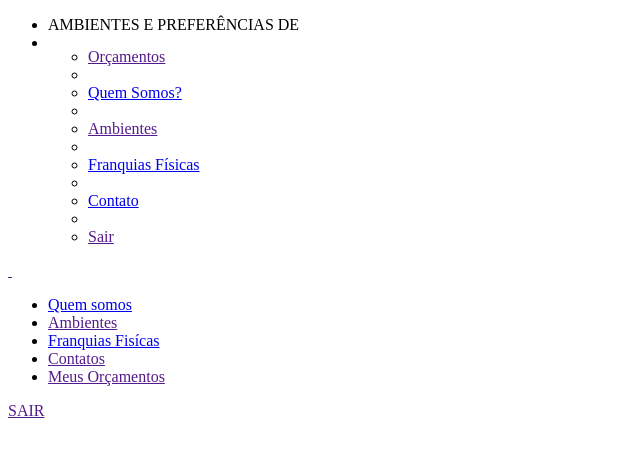
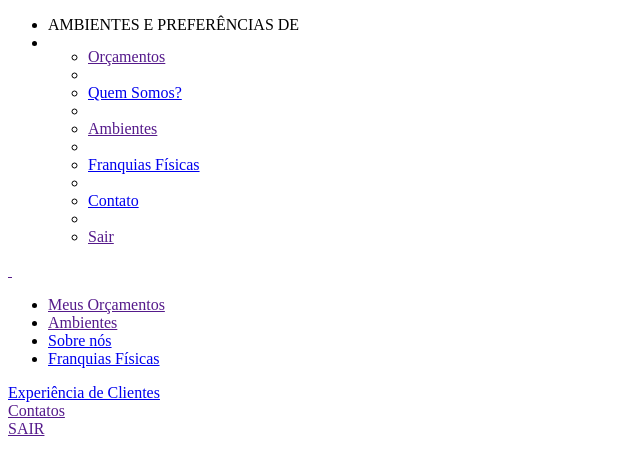
Before and after one commit to tuttemob/TutteMob, a PHP site: the page made by module/Application/view/layout/layout.phtml in a window 1280 px wide. Shown: the part 26-501 px from the top of the page, without its empty margins (0-640 px from the left). Run offline with PHP 8.4, Linux system fonts and the light colour scheme; the template is opened without the code that fills it, so the values that code supplies are empty.

Commit message:
Ajustado para que o corpo do e-mail enviado pelo usuário através do formulário de contato respeite as quebras de linhas / Alinhado o botão Confirmar Ambientes à direita da tela / Ajustado ordem, nomes e posicionamento dos itens do menu lateral

```diff
--- a/emails/template.EmailMensagemContato.phtml
+++ b/emails/template.EmailMensagemContato.phtml
@@ -1,7 +1,7 @@
 <html>
 <body>
 	<h2>Mensagem enviada por <?=$this->macros['nome'];?>:</h2>
-	<p><?=$this->macros['mensagem'];?></p>
+	<p><?=nl2br($this->macros['mensagem']);?></p>
 	<p>E-mail: <?=$this->macros['email'];?></p>
 	<p>Fone de contato: <?=$this->macros['telefone'];?></p>
 </body>
--- a/module/Application/view/application/clientes/index.phtml
+++ b/module/Application/view/application/clientes/index.phtml
@@ -261,7 +261,11 @@
             	</div>
 
             	<div class="briefing-item col-xs-12">
-            		<button class="btn btn-primary" id="btn-confirmar-ambientes">Confirmar Ambientes</button>
+            		<div class="col-xs-8">
+            		</div>
+            		<div class="col-xs-4">
+            			<button class="btn btn-primary" id="btn-confirmar-ambientes">Confirmar Ambientes</button>
+            		</div>
             	</div>
 		    </div>
 
--- a/module/Application/view/layout/layout.phtml
+++ b/module/Application/view/layout/layout.phtml
@@ -126,30 +126,10 @@
 					</div>
 					<div id="nav-center">
 						<ul>
-							<li>
-								<a href="<?= $this->url('home'); ?>#section-quemsomos" title="Quem somos">
-									Quem somos
-								</a>
-							</li>
-							<li>
-								<a href="<?= $this->url('home', array('action' => 'ambientes')); ?>" title="Ambientes">
-									Ambientes
-								</a>
-							</li>
-							<li>
-								<a href="<?= $this->url('home'); ?>#section-franquias-fisicas" title="Franquias Fisícas">
-									Franquias Fisícas
-								</a>
-							</li>
-							<li>
-								<a href="<?= $this->url('home', array('action' => 'contatos')); ?>" title="Contatos">
-									Contatos
-								</a>
-							</li>
 							<?php if(!$this->usuario): ?>
 								<li>
 									<a href="<?= $this->url('home', array('action' => 'cadastrar')); ?>" title="Iniciar minha experiência TutteMob">
-										Iniciar Tuttemob
+										Experimente o novo
 									</a>
 								</li>
 							<?php else: ?>
@@ -159,7 +139,44 @@
 									</a>
 								</li>
 							<?php endif; ?>
+							<li>
+								<a href="<?= $this->url('home', array('action' => 'ambientes')); ?>" title="Ambientes">
+									Ambientes
+								</a>
+							</li>
+							<li>
+								<a href="<?= $this->url('home'); ?>#section-quemsomos" title="Sobre nós">
+									Sobre nós
+								</a>
+							</li>
+							<li>
+								<a href="<?= $this->url('home'); ?>#section-franquias-fisicas" title="Franquias Físicas">
+									Franquias Físicas
+								</a>
+							</li>
+							<!--
+							<li style="font-size: 20px;">
+								<a href="<?= $this->url('home'); ?>#section-experiencia-clientes" title="Experiência de Clientes">
+									Experiência de Clientes
+								</a>
+							</li>
+							<li>
+								<a href="<?= $this->url('home', array('action' => 'contatos')); ?>" title="Contatos">
+									Contatos
+								</a>
+							</li>
+							 -->
 						</ul>
+
+						<div id="nav-center-outrositens">
+							<a href="<?= $this->url('home'); ?>#section-experiencia-clientes" title="Experiência de Clientes">
+								Experiência de Clientes
+							</a>
+							<br>
+							<a href="<?= $this->url('home', array('action' => 'contatos')); ?>" title="Contatos">
+								Contatos
+							</a>
+						</div>
 					</div>
 					<div id="nav-bottom">
 						<div class="pull-left">
@@ -194,12 +211,12 @@
 						$('#menu-nav-left').hover(
 							function(){
 								$('#background-frames').fadeIn();
-								$('#logo-menu-left-2').fadeIn(500);
+								$('#logo-menu-left-2').fadeIn(100);
 								$('#logo-menu-left').hide();
 							},
 							function(){
 								$('#background-frames').fadeOut();
-								$('#logo-menu-left').fadeIn(500);
+								$('#logo-menu-left').fadeIn(100);
 								$('#logo-menu-left-2').hide();
 							}
 						);
@@ -209,12 +226,12 @@
 							$('#nav-center').fadeToggle(300);
 							if(menuMobileState == 1){
 								$('#background-frames').fadeOut();
-								$('#logo-menu-left').fadeIn(500);
+								$('#logo-menu-left').fadeIn(100);
 								$('#logo-menu-left-2').hide();
 								menuMobileState = 0;
 							}else{
 								$('#background-frames').fadeIn();
-								$('#logo-menu-left-2').fadeIn(500);
+								$('#logo-menu-left-2').fadeIn(100);
 								$('#logo-menu-left').hide();
 								menuMobileState = 1;
 							}
```
Also changed, not shown: public/css/style.css (+12 -1 lines), public/upload/avatar/1506478625.jpg (added).
